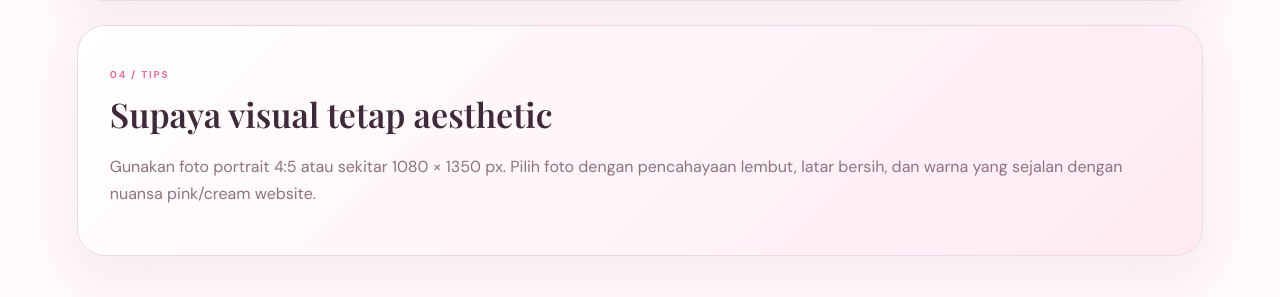
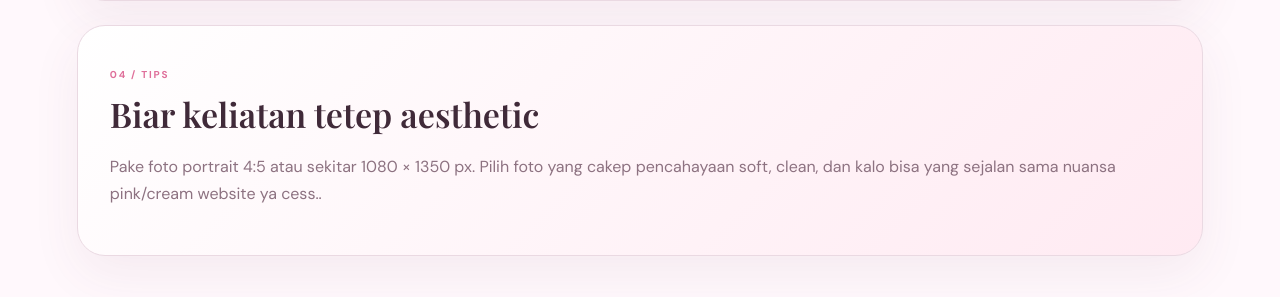
Before and after one commit to rifkysab111/portofolizah-sb, a PHP site: page /admin/index.php in a window 1280 px wide. Shown: the part 1914-2211 px from the top of the page. Run offline with PHP 8.4, Linux system fonts and the light colour scheme; data that the repository does not hold is empty; some libraries are stand-ins or nearby versions.

Commit message:
Fix undefined admin_id warning dengan fallback ID 1

```diff
--- a/admin/index.php
+++ b/admin/index.php
@@ -358,6 +358,9 @@ if ($_SERVER['REQUEST_METHOD'] === 'POST') {
             $confirmPassword =
                 $_POST['confirm_password'] ?? '';
 
+            // Pengaman session admin_id (fallback ke 1 jika belum login session)
+            $adminId = $_SESSION['admin_id'] ?? 1;
+
 
             /*
             | Username tidak boleh kosong.
@@ -384,7 +387,7 @@ if ($_SERVER['REQUEST_METHOD'] === 'POST') {
 
             $stmt->execute([
                 $username,
-                $_SESSION['admin_id']
+                $adminId
             ]);
 
             if ($stmt->fetch()) {
@@ -453,7 +456,7 @@ if ($_SERVER['REQUEST_METHOD'] === 'POST') {
                 $stmt->execute([
                     $username,
                     $hash,
-                    $_SESSION['admin_id']
+                    $adminId
                 ]);
 
             } else {
@@ -473,7 +476,7 @@ if ($_SERVER['REQUEST_METHOD'] === 'POST') {
 
                 $stmt->execute([
                     $username,
-                    $_SESSION['admin_id']
+                    $adminId
                 ]);
             }
 
@@ -1344,19 +1347,19 @@ $currentUsername =
 
 
         <h2>
-            Supaya visual tetap aesthetic
+            Biar keliatan tetep aesthetic
         </h2>
 
 
         <p class="muted">
 
-            Gunakan foto portrait 4:5
+            Pake foto portrait 4:5
             atau sekitar 1080 × 1350 px.
 
-            Pilih foto dengan pencahayaan
-            lembut, latar bersih, dan warna
-            yang sejalan dengan nuansa
-            pink/cream website.
+            Pilih foto yang cakep pencahayaan
+            soft, clean, dan kalo bisa
+            yang sejalan sama nuansa
+            pink/cream website ya cess..
 
         </p>
 
```
Lines whose indentation alone changed are shown as unchanged.
